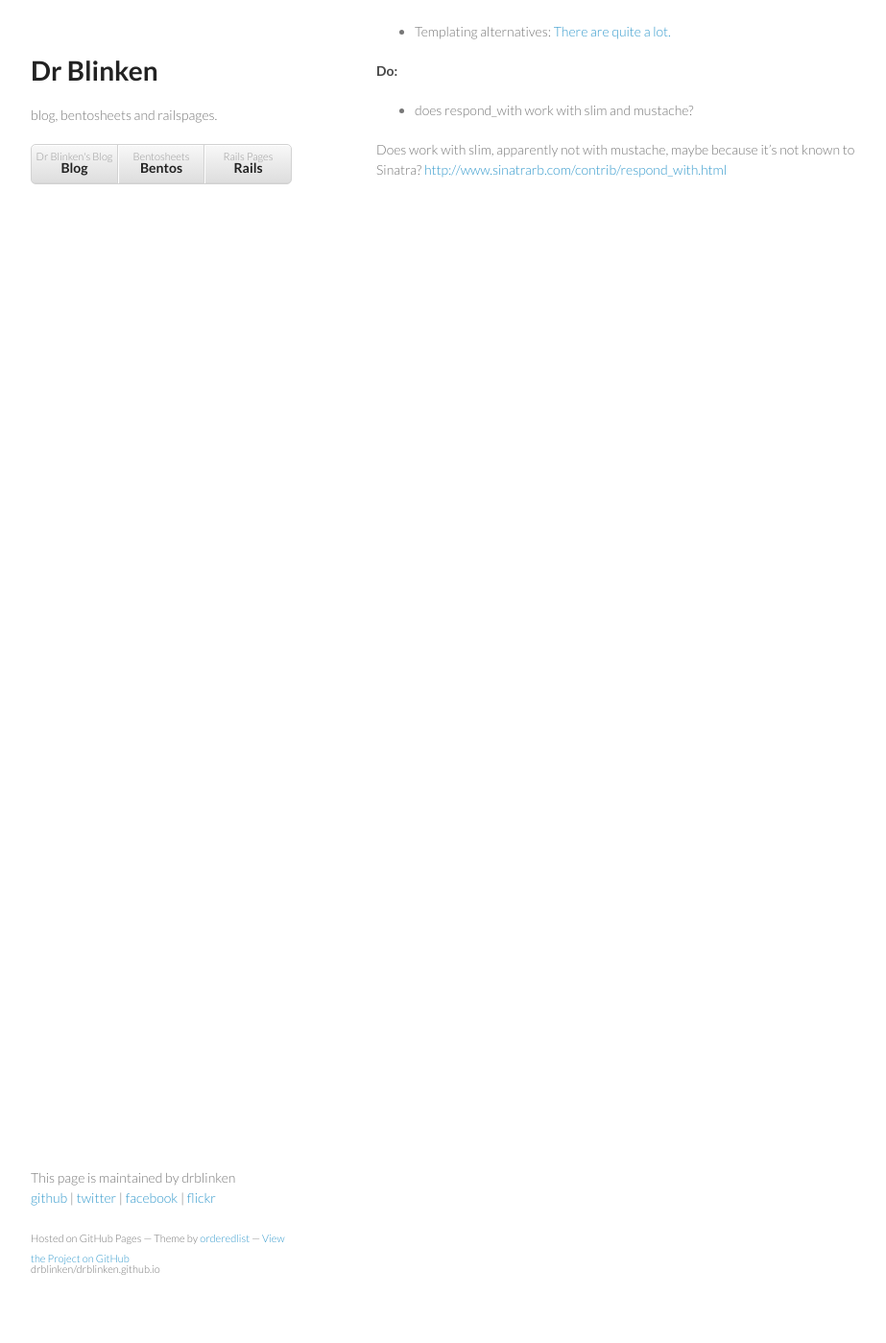
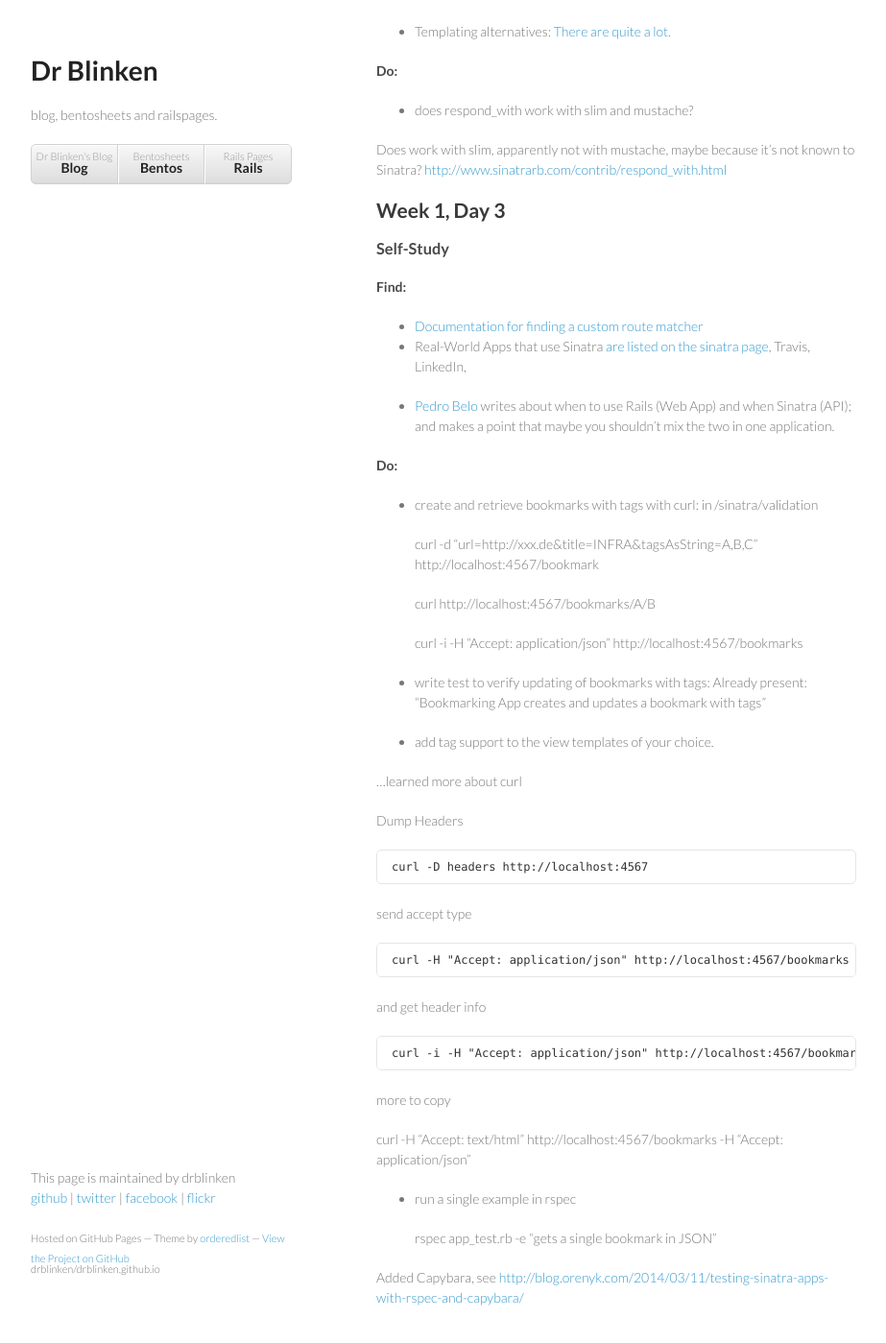
Before and after one commit to drblinken/drblinken.github.io, a Jekyll site: the page built from bentos/7web/week1.md, in a window 1280 px wide and 1400 px high, scrolled down 1094 px. Shown: the whole window at 96% size, without its empty margins (178-1101 px from the left). Built offline with Jekyll 4.4.1, drawn with Linux system fonts in a browser that asks for light colours.

Commit message:
week1 completed

```diff
--- a/bentos/7web/week1.md
+++ b/bentos/7web/week1.md
@@ -53,3 +53,59 @@ Templating languages: erb, slim (a bit like haml but cleaner), mustache (with {}
 * does respond_with work with slim and mustache?
 
 Does work with slim, apparently not with mustache, maybe because it's not known to Sinatra? [http://www.sinatrarb.com/contrib/respond_with.html](http://www.sinatrarb.com/contrib/respond_with.html)
+
+Week 1, Day 3
+----
+### Self-Study
+
+#### Find:
+
+* [Documentation for finding a custom route matcher](http://www.sinatrarb.com/intro.html#Custom%20Route%20Matchers)
+* Real-World Apps that use Sinatra [are listed on the sinatra page](http://www.sinatrarb.com/wild.html), Travis, LinkedIn,
+
+* [Pedro Belo](https://pedro.herokuapp.com/past/2012/9/12/on_rails_sinatra_and_picking_the_right_tool_for_the_job/) writes about when to use Rails (Web App) and when Sinatra (API); and makes a point that maybe you shouldn't mix the two in one application.
+
+#### Do:
+
+* create and retrieve bookmarks with tags with curl:
+in /sinatra/validation
+
+    curl -d "url=http://xxx.de&title=INFRA&tagsAsString=A,B,C" http://localhost:4567/bookmark
+
+    curl http://localhost:4567/bookmarks/A/B
+
+    curl -i -H "Accept: application/json" http://localhost:4567/bookmarks
+
+
+
+
+
+* write test to verify updating of bookmarks with tags: Already present:
+"Bookmarking App creates and updates a bookmark with tags"
+
+* add tag support to the view templates of your choice.
+
+...learned more about curl
+
+Dump Headers
+
+    curl -D headers http://localhost:4567
+
+send accept type
+
+    curl -H "Accept: application/json" http://localhost:4567/bookmarks
+
+and get header info
+
+    curl -i -H "Accept: application/json" http://localhost:4567/bookmarks
+
+more to copy
+
+   curl  -H "Accept: text/html" http://localhost:4567/bookmarks
+-H "Accept: application/json"
+
+- run a single example in rspec
+
+    rspec app_test.rb -e "gets a single bookmark in JSON"
+
+Added Capybara, see [http://blog.orenyk.com/2014/03/11/testing-sinatra-apps-with-rspec-and-capybara/](http://blog.orenyk.com/2014/03/11/testing-sinatra-apps-with-rspec-and-capybara/)
```
